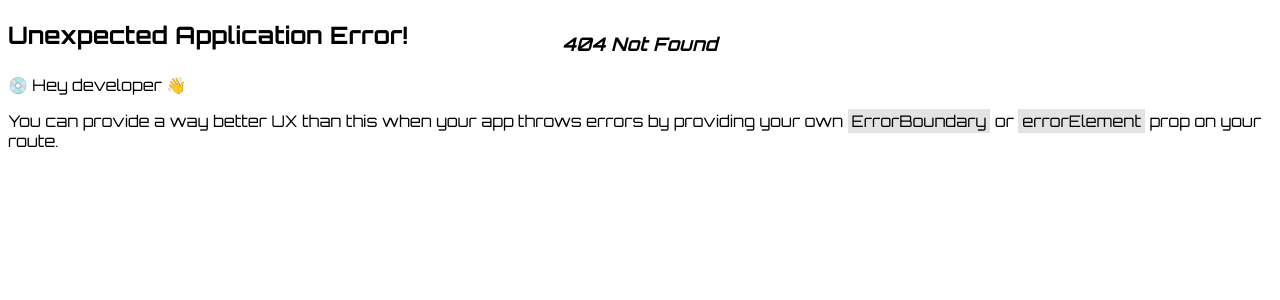
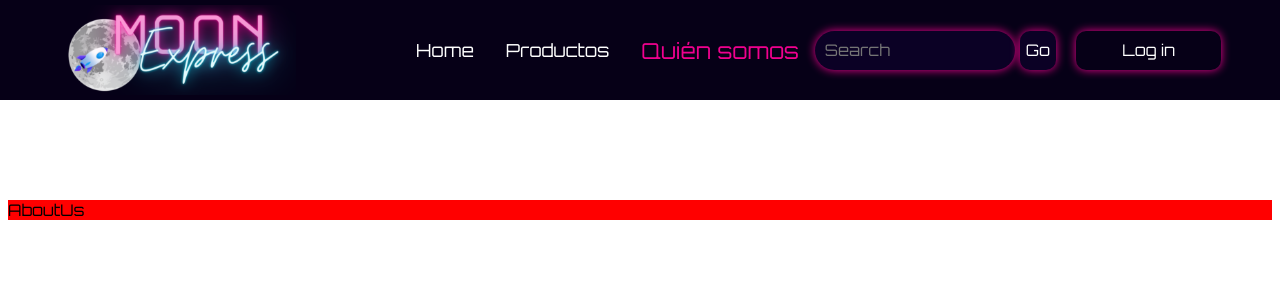
Before and after one commit to sefogi/hackaton13, a React (Vite) app: page /AboutUs in a window 1280 px wide. Before the commit this address had no page. Shown: the top 300 px of the page. Built offline with nearby package versions, Linux system fonts and the light colour scheme.

Commit message:
navegation routes

```diff
--- a/src/App.css
+++ b/src/App.css
@@ -4,6 +4,8 @@
   max-width: 900px;
   margin: 0 auto;
 }
+
+
 /*
 main{
   display: flex;
--- a/src/components/Navbar/Navbar.jsx
+++ b/src/components/Navbar/Navbar.jsx
@@ -24,8 +24,8 @@ export const Navbar = () => {
 			<div className="linkHolder">
 				<nav ref={navRef} className="responsive_nav">
 					<NavLink to="/" onClick={showNavbar}>Home</NavLink>
-					<NavLink to="/control-productos" onClick={showNavbar}>Productos</NavLink>
-					<NavLink to="" onClick={showNavbar}>Quién somos</NavLink>
+					<NavLink to="/AvailableProducts" onClick={showNavbar}>Productos</NavLink>
+					<NavLink to="/AboutUs" onClick={showNavbar}>Quién somos</NavLink>
 
 			<form action="#">
 				<label>
--- a/src/index.css
+++ b/src/index.css
@@ -17,3 +17,15 @@
 	--textColor: #eee;
   font-family: "Titillium Web", sans-serif;
 } */
+
+ /* este selector es una prueba*/
+
+.prueba{
+	background-color: red;
+	margin-top: 200px;
+}
+
+.prueba2{
+	background-color: red;
+	margin-top: 200px;
+}
--- a/src/pages/AboutUs.jsx
+++ b/src/pages/AboutUs.jsx
@@ -1,5 +1,7 @@
 export const AboutUs = () => {
     return (
-        <div>AboutUs</div>
+        <div className="prueba2">AboutUs</div>
     )
 }
+
+export default AboutUs;
--- a/src/pages/Home.jsx
+++ b/src/pages/Home.jsx
@@ -1,5 +1,7 @@
 export const Home = () => {
     return (
-        <div>Home</div>
+        <div className="prueba">Home</div>
     )
 }
+
+export default Home;
```
Also changed, not shown: src/router/router.jsx (+14 -2 lines).
